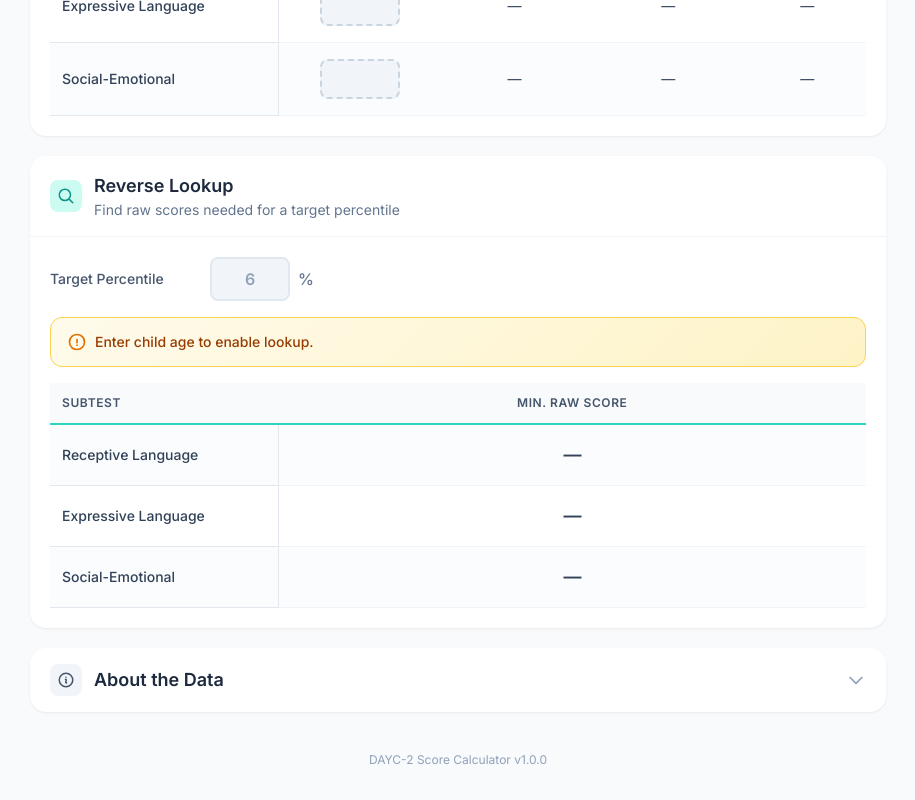
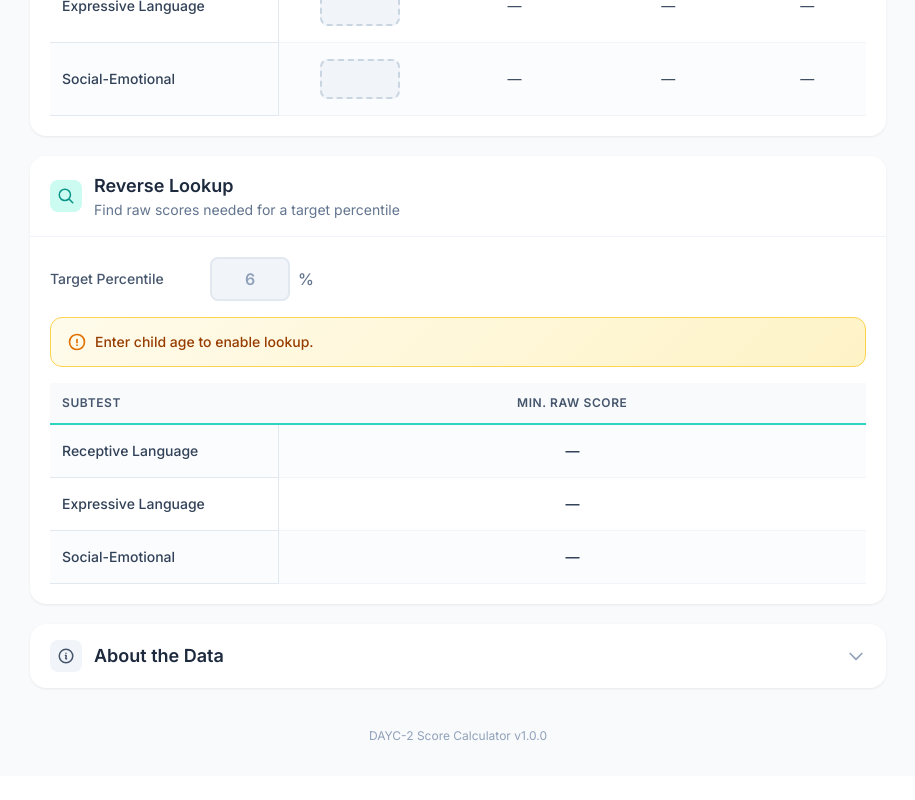
Before and after one commit to catnamedchris/slp, a React (Vite) app: page / in a window 1280 px wide. Shown: the part 799-1599 px from the top of the page, without its empty margins (182-1097 px from the left). After the commit the page ends 1575 px from the top, so only its background shows below. Built offline with nearby package versions, Linux system fonts and the light colour scheme.

Commit message:
fix: align ReverseLookup raw score typography with ScoresTable
- Mobile: text-xl font-bold (matches ScoreChip)
- Desktop: text-sm font-semibold (matches ScoreCell)

```diff
--- a/src/dayc2/components/ReverseLookup.tsx
+++ b/src/dayc2/components/ReverseLookup.tsx
@@ -151,10 +151,10 @@ const ReverseLookup = ({
                         {SUBTEST_LABELS[subtest]}
                       </td>
                       <td
-                        className={`py-4 px-3 text-center border-b border-slate-100 transition-colors ${
+                        className={`py-4 px-3 text-center text-xl font-bold md:text-sm md:font-semibold border-b border-slate-100 transition-colors ${
                           hasProvenance
-                            ? 'cursor-pointer text-primary-700 font-bold text-lg underline decoration-dotted decoration-primary-300 hover:bg-primary-50'
-                            : 'text-slate-700 text-lg font-semibold'
+                            ? 'cursor-pointer text-primary-700 underline decoration-dotted decoration-primary-300 hover:bg-primary-50'
+                            : 'text-slate-700'
                         }`}
                         onClick={
                           hasProvenance
```
